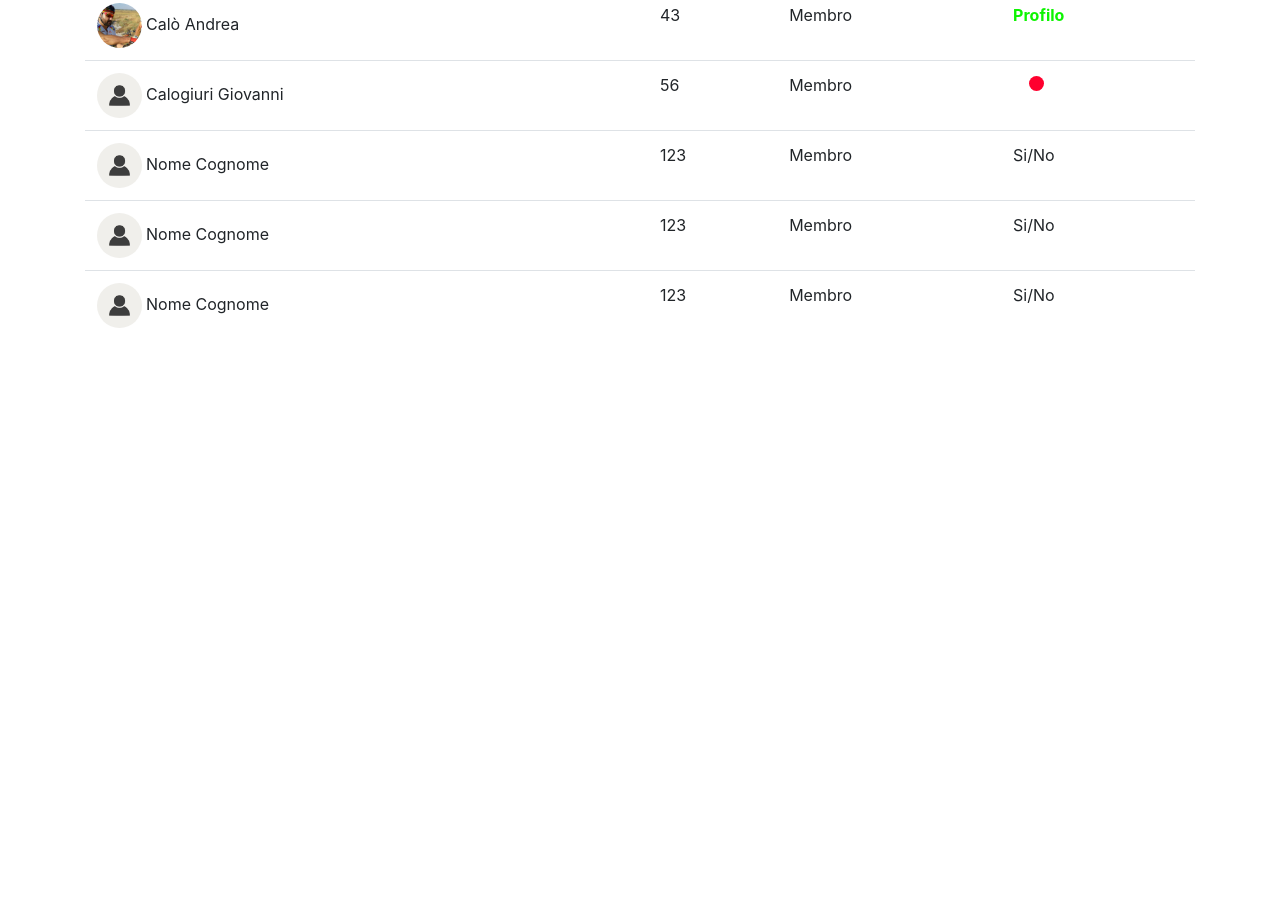
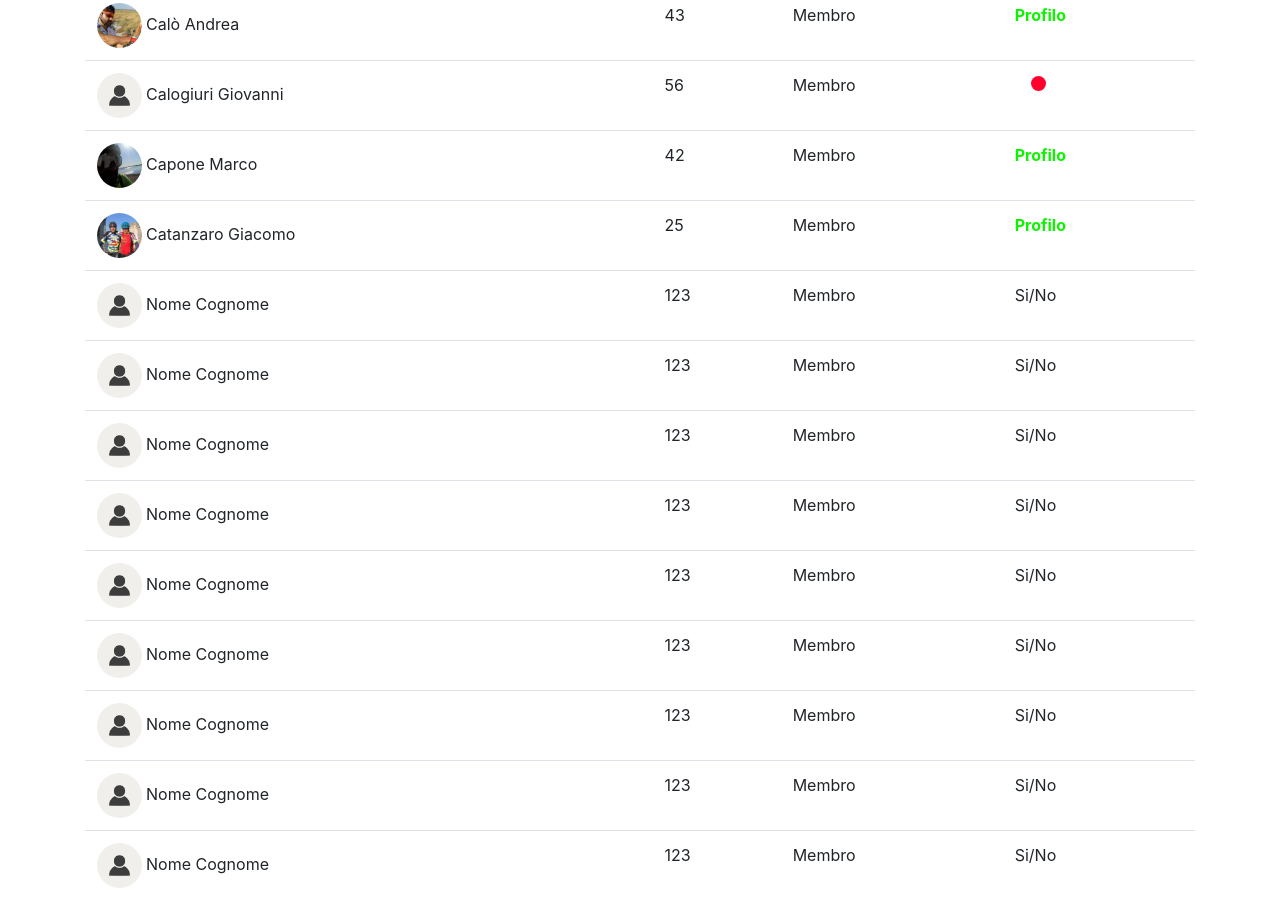
Before and after one commit to catanzo96/Trail-Salento-Bike, a plain HTML site: page membri.html in a window 1280 px wide. Shown: the part 1018-1918 px from the top of the page. Before the commit the page ends 1358 px from the top, so only its background shows below. Drawn offline with nearby package versions, Linux system fonts and the light colour scheme.

Commit message:
add member

```diff
--- a/membri.html
+++ b/membri.html
@@ -145,6 +145,62 @@
                 <td><span class="red-dot ml-3"></span></td>
               </tr>
               <tr>
+                <td><div class="d-flex align-items-center"><img src="assets/images/profilo/capone-marco.png" alt="" style="width: 45px; height: 45px" class="rounded-circle"/>
+                    <div class="ms-3"><p class="fw-bold mb-1 pl-1">Capone Marco</p><!-- <p class="text-muted mb-0">alex.ray@gmail.com</p> --></div></div></td>
+                <td><p class="fw-normal mb-1">42</p><!-- <p class="text-muted mb-0">IT department</p> --></td>
+                <td><p>Membro</p><!-- <span class="badge badge-success rounded-pill d-inline">Active</span> --></td>
+                <td><a class="profile" href="https://www.strava.com/athletes/84898045" target="_blank"><strong>Profilo</strong></a></td>
+              </tr>
+              <tr>
+                <td><div class="d-flex align-items-center"><img src="assets/images/profilo/catanzaro-giacomo.png" alt="" style="width: 45px; height: 45px" class="rounded-circle"/>
+                    <div class="ms-3"><p class="fw-bold mb-1 pl-1">Catanzaro Giacomo</p><!-- <p class="text-muted mb-0">alex.ray@gmail.com</p> --></div></div></td>
+                <td><p class="fw-normal mb-1">25</p><!-- <p class="text-muted mb-0">IT department</p> --></td>
+                <td><p>Membro</p><!-- <span class="badge badge-success rounded-pill d-inline">Active</span> --></td>
+                <td><a class="profile" href="https://www.strava.com/athletes/44656367" target="_blank"><strong>Profilo</strong></a></td>
+              </tr>
+              <tr>
+                <td><div class="d-flex align-items-center"><img src="assets/images/user-placeholder.jpg" alt="" style="width: 45px; height: 45px" class="rounded-circle"/>
+                    <div class="ms-3"><p class="fw-bold mb-1 pl-1">Nome Cognome</p><!-- <p class="text-muted mb-0">alex.ray@gmail.com</p> --></div></div></td>
+                <td><p class="fw-normal mb-1">123</p><!-- <p class="text-muted mb-0">IT department</p> --></td>
+                <td><p>Membro</p><!-- <span class="badge badge-success rounded-pill d-inline">Active</span> --></td>
+                <td>Si/No</td>
+              </tr>
+              <tr>
+                <td><div class="d-flex align-items-center"><img src="assets/images/user-placeholder.jpg" alt="" style="width: 45px; height: 45px" class="rounded-circle"/>
+                    <div class="ms-3"><p class="fw-bold mb-1 pl-1">Nome Cognome</p><!-- <p class="text-muted mb-0">alex.ray@gmail.com</p> --></div></div></td>
+                <td><p class="fw-normal mb-1">123</p><!-- <p class="text-muted mb-0">IT department</p> --></td>
+                <td><p>Membro</p><!-- <span class="badge badge-success rounded-pill d-inline">Active</span> --></td>
+                <td>Si/No</td>
+              </tr>
+              <tr>
+                <td><div class="d-flex align-items-center"><img src="assets/images/user-placeholder.jpg" alt="" style="width: 45px; height: 45px" class="rounded-circle"/>
+                    <div class="ms-3"><p class="fw-bold mb-1 pl-1">Nome Cognome</p><!-- <p class="text-muted mb-0">alex.ray@gmail.com</p> --></div></div></td>
+                <td><p class="fw-normal mb-1">123</p><!-- <p class="text-muted mb-0">IT department</p> --></td>
+                <td><p>Membro</p><!-- <span class="badge badge-success rounded-pill d-inline">Active</span> --></td>
+                <td>Si/No</td>
+              </tr>
+              <tr>
+                <td><div class="d-flex align-items-center"><img src="assets/images/user-placeholder.jpg" alt="" style="width: 45px; height: 45px" class="rounded-circle"/>
+                    <div class="ms-3"><p class="fw-bold mb-1 pl-1">Nome Cognome</p><!-- <p class="text-muted mb-0">alex.ray@gmail.com</p> --></div></div></td>
+                <td><p class="fw-normal mb-1">123</p><!-- <p class="text-muted mb-0">IT department</p> --></td>
+                <td><p>Membro</p><!-- <span class="badge badge-success rounded-pill d-inline">Active</span> --></td>
+                <td>Si/No</td>
+              </tr>
+              <tr>
+                <td><div class="d-flex align-items-center"><img src="assets/images/user-placeholder.jpg" alt="" style="width: 45px; height: 45px" class="rounded-circle"/>
+                    <div class="ms-3"><p class="fw-bold mb-1 pl-1">Nome Cognome</p><!-- <p class="text-muted mb-0">alex.ray@gmail.com</p> --></div></div></td>
+                <td><p class="fw-normal mb-1">123</p><!-- <p class="text-muted mb-0">IT department</p> --></td>
+                <td><p>Membro</p><!-- <span class="badge badge-success rounded-pill d-inline">Active</span> --></td>
+                <td>Si/No</td>
+              </tr>
+              <tr>
+                <td><div class="d-flex align-items-center"><img src="assets/images/user-placeholder.jpg" alt="" style="width: 45px; height: 45px" class="rounded-circle"/>
+                    <div class="ms-3"><p class="fw-bold mb-1 pl-1">Nome Cognome</p><!-- <p class="text-muted mb-0">alex.ray@gmail.com</p> --></div></div></td>
+                <td><p class="fw-normal mb-1">123</p><!-- <p class="text-muted mb-0">IT department</p> --></td>
+                <td><p>Membro</p><!-- <span class="badge badge-success rounded-pill d-inline">Active</span> --></td>
+                <td>Si/No</td>
+              </tr>
+              <tr>
                 <td><div class="d-flex align-items-center"><img src="assets/images/user-placeholder.jpg" alt="" style="width: 45px; height: 45px" class="rounded-circle"/>
                     <div class="ms-3"><p class="fw-bold mb-1 pl-1">Nome Cognome</p><!-- <p class="text-muted mb-0">alex.ray@gmail.com</p> --></div></div></td>
                 <td><p class="fw-normal mb-1">123</p><!-- <p class="text-muted mb-0">IT department</p> --></td>
```
Also changed, not shown: assets/images/profilo/capone-marco.png (added), assets/images/profilo/catanzaro-giacomo.png (added).
